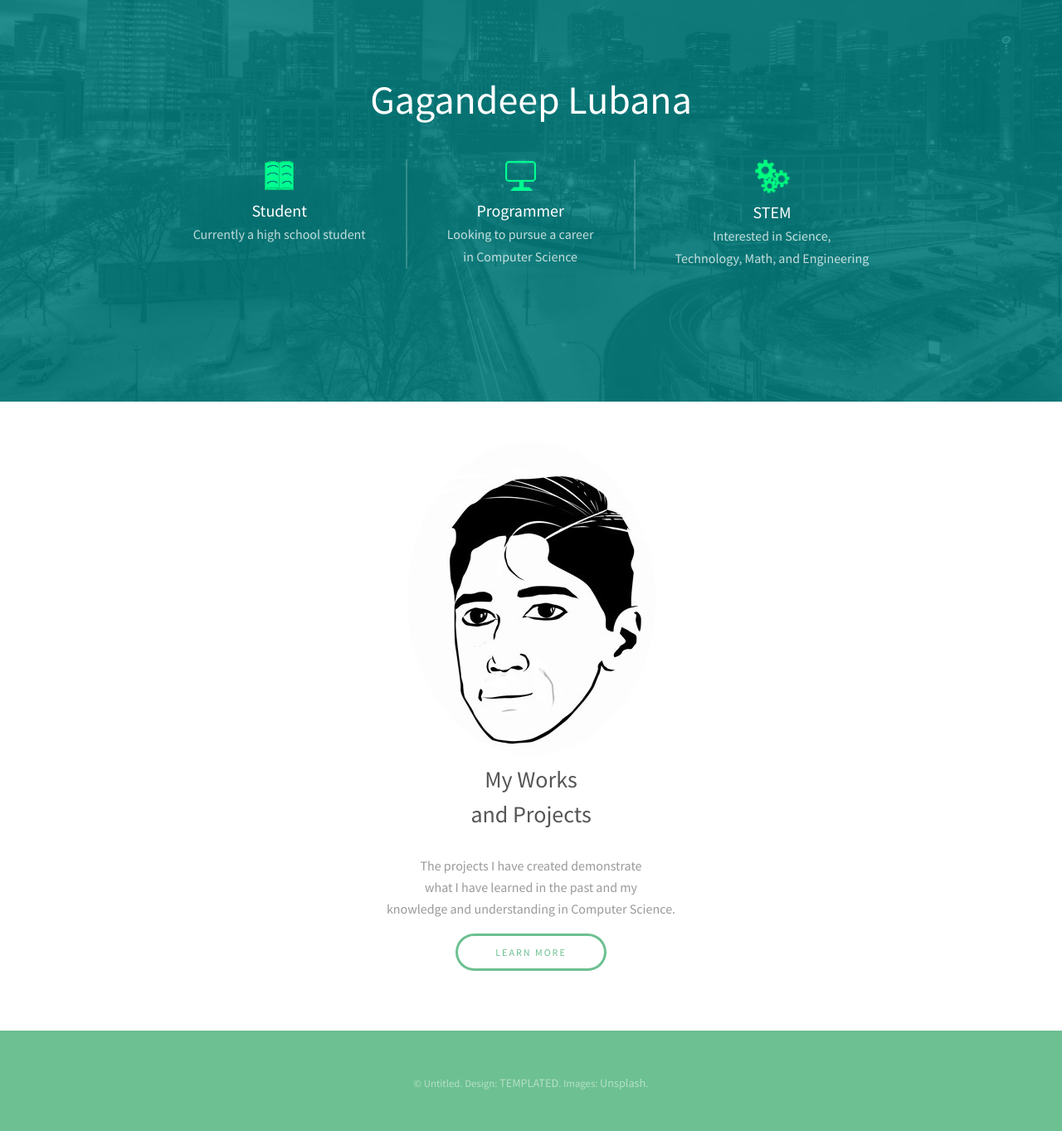
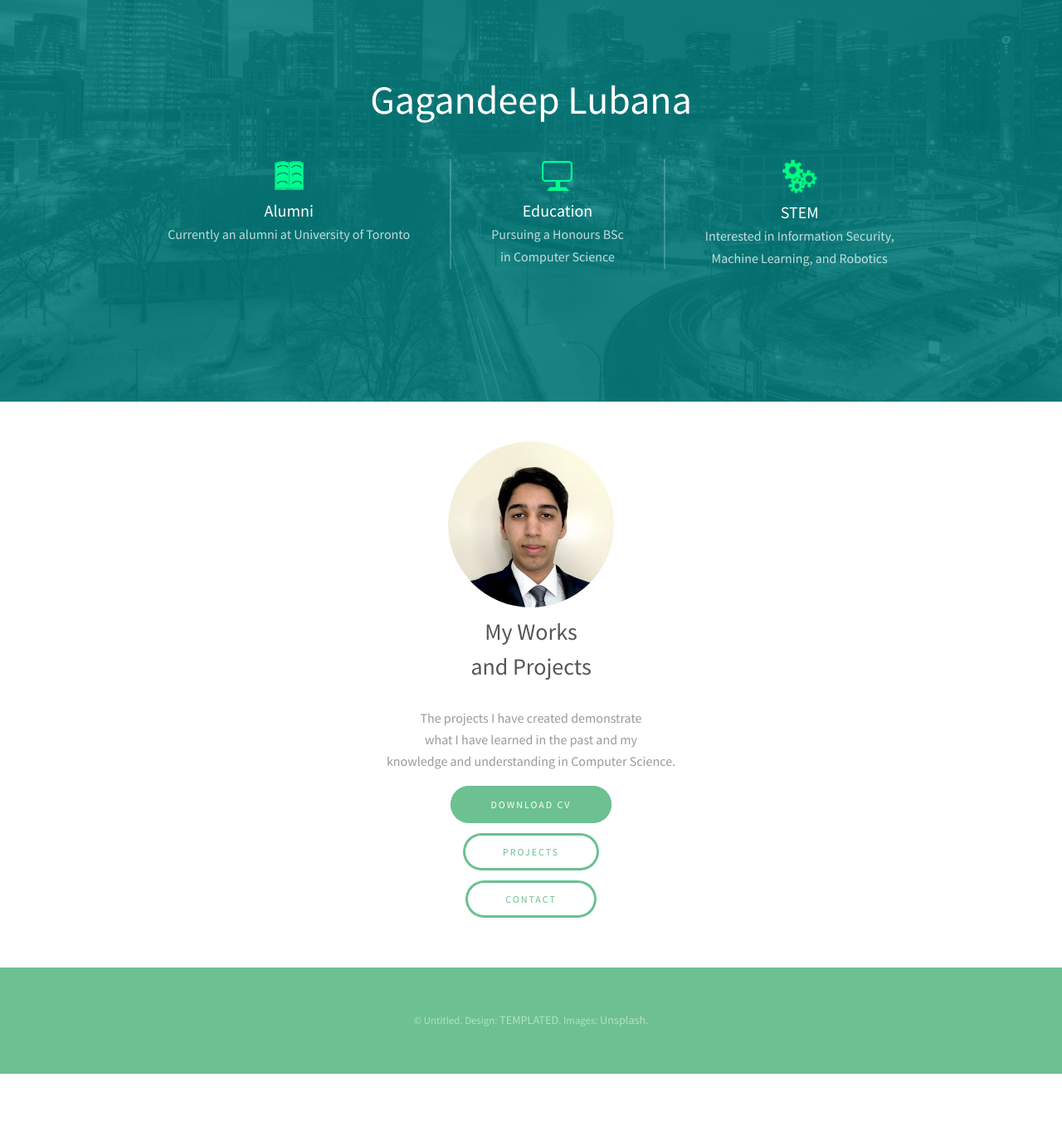
Before and after one commit to GagandeepLubana/GagandeepLubana.github.io, a plain HTML site: page index.html in a window 1280 px wide. Shown: the part 114-1477 px from the top of the page at 83% size. After the commit the page ends 1408 px from the top, so only its background shows below. Drawn offline with Linux system fonts and the light colour scheme.

Commit message:
Updated profile pics, added CV button

```diff
--- a/index.html
+++ b/index.html
@@ -34,21 +34,20 @@
 
 						<div>
 							<img src="./static/assets/images/book.png"/>
-							<h3>Student</h3>
-							<p>Currently a high school student</p>
+							<h3>Alumni</h3>
+							<p>Currently an alumni at University of Toronto</p>
 						</div>
 
 						<div>
 							<img src="./static/assets/images/comp.png"/>
-							<h3>Programmer</h3>
-							<p>Looking to pursue a career <br />in Computer Science</p>
+							<h3>Education</h3>
+							<p>Pursuing a Honours BSc <br />in Computer Science</p>
 						</div>
 
 						<div>
 							<img src="./static/assets/images/gears.png"/>
 							<h3>STEM</h3>
-							<p>Interested in Science,<br /> Technology,
-							Math, and Engineering</p>
+							<p>Interested in Information Security,<br /> Machine Learning, and Robotics</p>
 						</div>
 
 					</div>
@@ -62,15 +61,24 @@
 					<div class="align-center">
 						<article>
 							<div class="image round">
-								<img src="./static/assets/images/Portrait1.jpg" alt="Pic 02" />
+								<img src="./static/assets/images/profilepic.jpg" alt="Pic 02" />
 							</div>
 							<header>
 								<h3>My Works<br />and Projects</h3>
 							</header>
 							<p>The projects I have created demonstrate<br />what I have learned in the past and my <br />knowledge and understanding in Computer Science.</p>
-							<footer>
-								<a href="generic.html" class="button">Learn More</a>
-							</footer>
+							<div class="align-center">
+								<div class="align-center">
+									<a href="https://drive.google.com/file/d/1EgYFAmcjC9SLwaPckG-vGRKKmjGaFGAh/view?usp=sharing" target="_blank" class="button special">DOWNLOAD CV</a>
+								</div>
+								<div class="align-center">
+									<a href="generic.html" class="button">Projects</a>
+								</div>
+								<div>
+									<a href="contact.html" class="button">Contact</a>
+								</div>
+
+							</div>
 						</article>
 					</div>
 				</div>
--- a/static/main.css
+++ b/static/main.css
@@ -1628,7 +1628,7 @@
 	a {
 		color: #6cc091;
 		text-decoration: underline;
-		margin: 0 0 2em 0;
+		margin: 0 0 1em 0;
 		display: inline-block;
 	}
 
```
Also changed, not shown: contact.html (+1 -1 lines), generic.html (+23 -9 lines), static/assets/images/profilepic.jpg (added), static/assets/images/uride.png (added).
